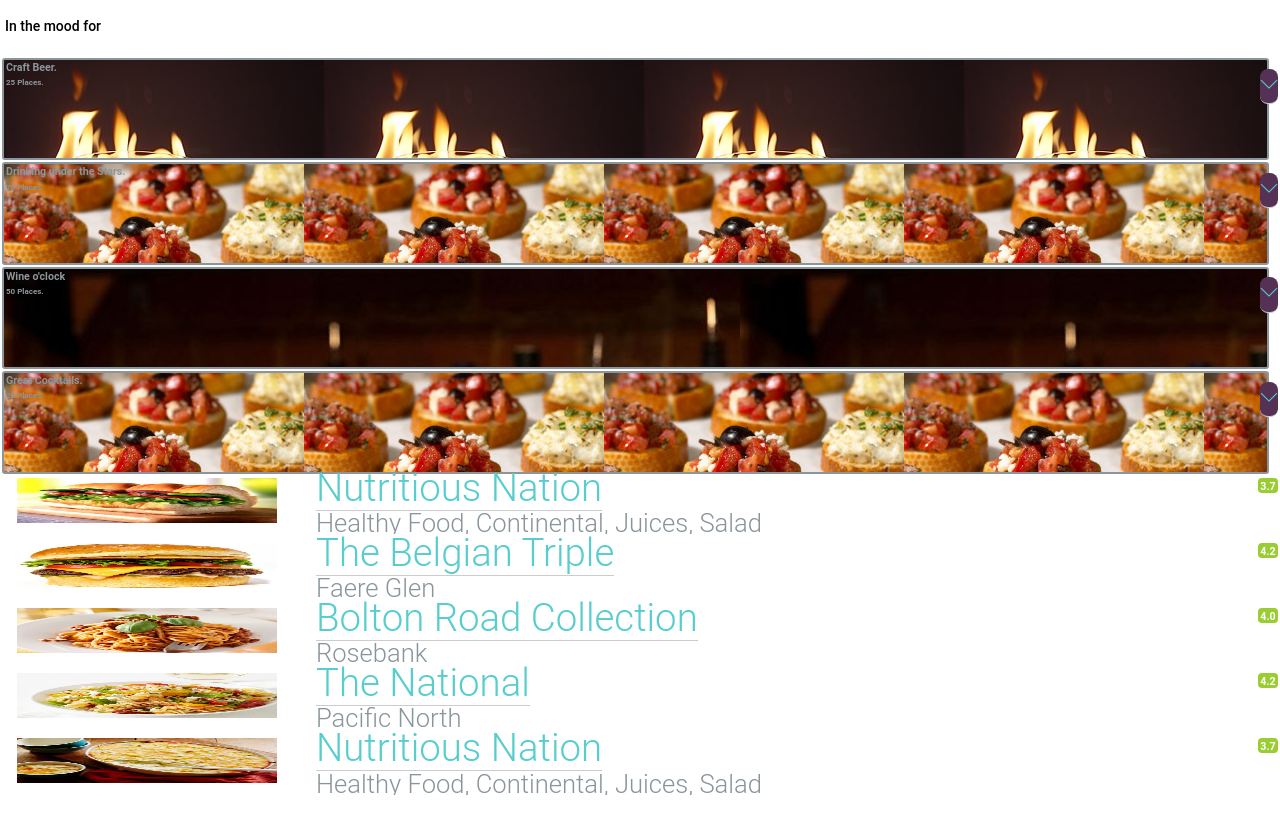
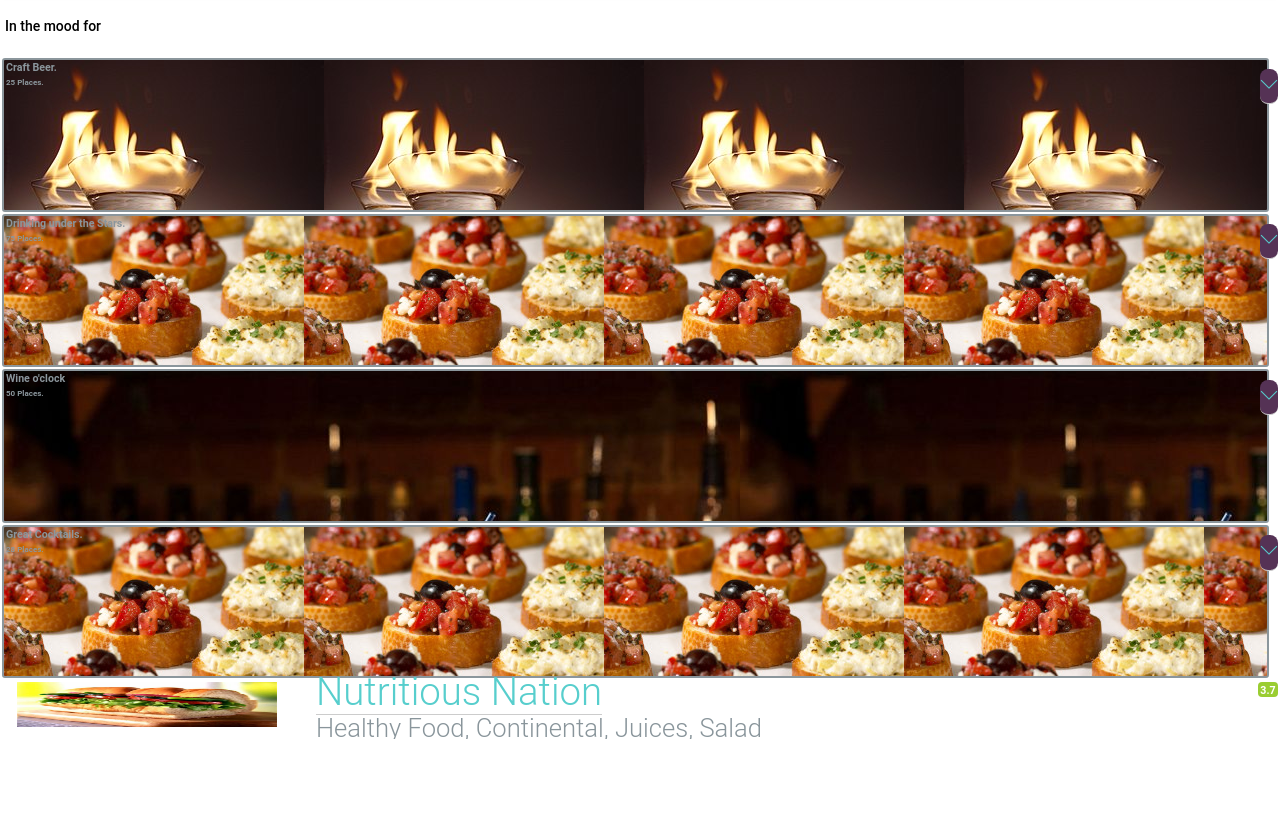
Before and after one commit to doctorBeast/Task, a plain HTML site: page Link2.html in a window 1280 px wide. Shown: the part 99-919 px from the top of the page. Drawn offline with Linux system fonts and the light colour scheme; a web font is replaced by a local one.

Commit message:
made changes

```diff
--- a/Link2.html
+++ b/Link2.html
@@ -49,7 +49,7 @@
                     </header>
                     <h5 style="padding: 0px 5px;">In the mood for</h5>
 
-    <div style="border: 2px solid; border-radius: 3px; width: 99%; height: 8vw; margin: 2px 2px 2px 2px;background-image: url(images/Cocktail1.jpg);">
+    <div style="border: 2px solid; border-radius: 3px; width: 99%; height: 12vw; margin: 2px 2px 2px 2px;background-image: url(images/Cocktail1.jpg);">
         <div class="fh5co-hero-intro" style="margin-left: 2px;">
                             <p class="to-animate hero-animate-1 fadeInUp animated bold" style="font-size: 8pt; margin:0 0 2px 0;">Craft Beer.</p>
                             <p class="to-animate hero-animate-2 fadeInUp animated bold" style="font-size: 6pt;">25 Places.</p>
@@ -59,7 +59,7 @@
         </a>
     </div>
 
-    <div style="border: 2px solid; border-radius: 3px; width: 99%; height: 8vw; margin: 2px 2px 2px 2px;background-image: url(images/Page2.jpg);">
+    <div style="border: 2px solid; border-radius: 3px; width: 99%; height: 12vw; margin: 2px 2px 2px 2px;background-image: url(images/Page2.jpg);">
         <div class="fh5co-hero-intro" style="margin-left: 2px;">
                             <p class="to-animate hero-animate-1 fadeInUp animated bold" style="font-size: 8pt; margin:0 0 2px 0;">Drinking under the Stars.</p>
                             <p class="to-animate hero-animate-2 fadeInUp animated bold" style="font-size: 6pt;">75 Places.</p>
@@ -69,7 +69,7 @@
         </a>
     </div>
 
-    <div style="border: 2px solid; border-radius: 3px; width: 99%; height: 8vw; margin: 2px 2px 2px 2px;background-image: url(images/Cocktail3.jpg);">
+    <div style="border: 2px solid; border-radius: 3px; width: 99%; height: 12vw; margin: 2px 2px 2px 2px;background-image: url(images/Cocktail3.jpg);">
         <div class="fh5co-hero-intro" style="margin-left: 2px;">
                             <p class="to-animate hero-animate-1 fadeInUp animated bold" style="font-size: 8pt; margin:0 0 2px 0;">Wine o'clock</p>
                             <p class="to-animate hero-animate-2 fadeInUp animated bold" style="font-size: 6pt;">50 Places.</p>
@@ -79,7 +79,7 @@
         </a>
     </div>
 
-    <div style="border: 2px solid; border-radius: 3px; width: 99%; height: 8vw; margin: 2px 2px 2px 2px;background-image: url(images/Page2.jpg);">
+    <div style="border: 2px solid; border-radius: 3px; width: 99%; height: 12vw; margin: 2px 2px 2px 2px;background-image: url(images/Page2.jpg);">
         <div class="fh5co-hero-intro" style="margin-left: 2px;">
                             <p class="to-animate hero-animate-1 fadeInUp animated bold" style="font-size: 8pt; margin:0 0 2px 0;">Great Cocktails.</p>
                             <p class="to-animate hero-animate-2 fadeInUp animated bold" style="font-size: 6pt;">28 Places.</p>
@@ -90,7 +90,7 @@
     </div>
 
                                                 <!-- START SHOWING SEARCH RESULTS -->
-                <div class="content search-result col-xs-12 col-sm-12" style="padding: 2px 2px;">
+                <div class="content search-result col-xs-12 col-sm-12" style="padding: 2px 2px;height: 12vw;">
 
   <div class="col-xs-3 col-sm-3 pl0" style="height: 50px;">
 
@@ -131,7 +131,7 @@
 
 
 
-  <div class="content search-result col-xs-12 col-sm-12" style="padding: 2px 2px;">
+  <div class="content search-result col-xs-12 col-sm-12" style="padding: 2px 2px;height: 12vw;">
 
   <div class="col-xs-3 col-sm-3 pl0" style="height: 50px;">
 
@@ -173,7 +173,7 @@
 
 
 
-  <div class="content search-result col-xs-12 col-sm-12" style="padding: 2px 2px;">
+  <div class="content search-result col-xs-12 col-sm-12" style="padding: 2px 2px;height: 12vw;">
 
   <div class="col-xs-3 col-sm-3 pl0" style="height: 50px;">
 
@@ -214,7 +214,7 @@
 
 
 
-  <div class="content search-result col-xs-12 col-sm-12" style="padding: 2px 2px;">
+  <div class="content search-result col-xs-12 col-sm-12" style="padding: 2px 2px;height: 12vw;">
 
   <div class="col-xs-3 col-sm-3 pl0" style="height: 50px;">
 
@@ -255,7 +255,7 @@
 
 
 
-  <div class="content search-result col-xs-12 col-sm-12" style="padding: 2px 2px;">
+  <div class="content search-result col-xs-12 col-sm-12" style="padding: 2px 2px;height: 12vw;">
 
   <div class="col-xs-3 col-sm-3 pl0" style="height: 50px;">
 
```
